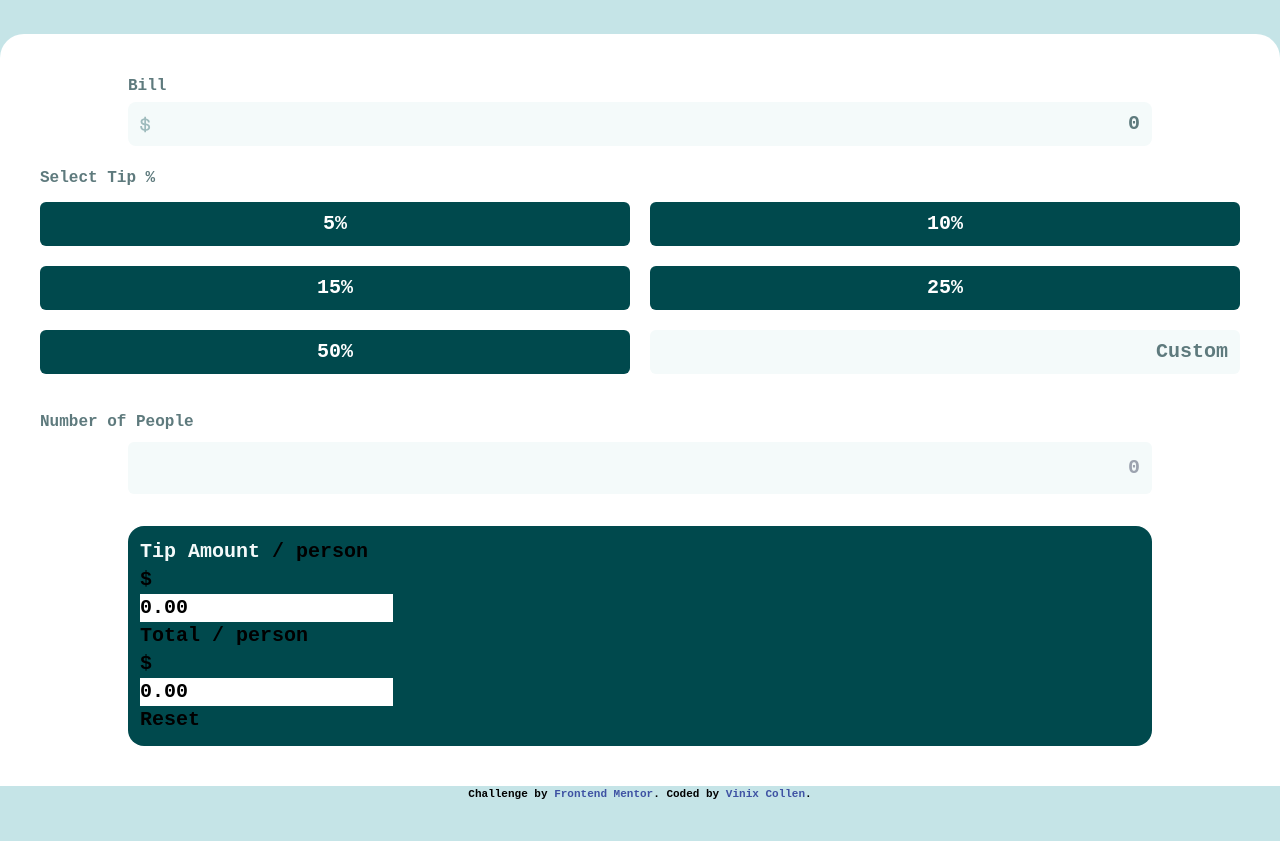
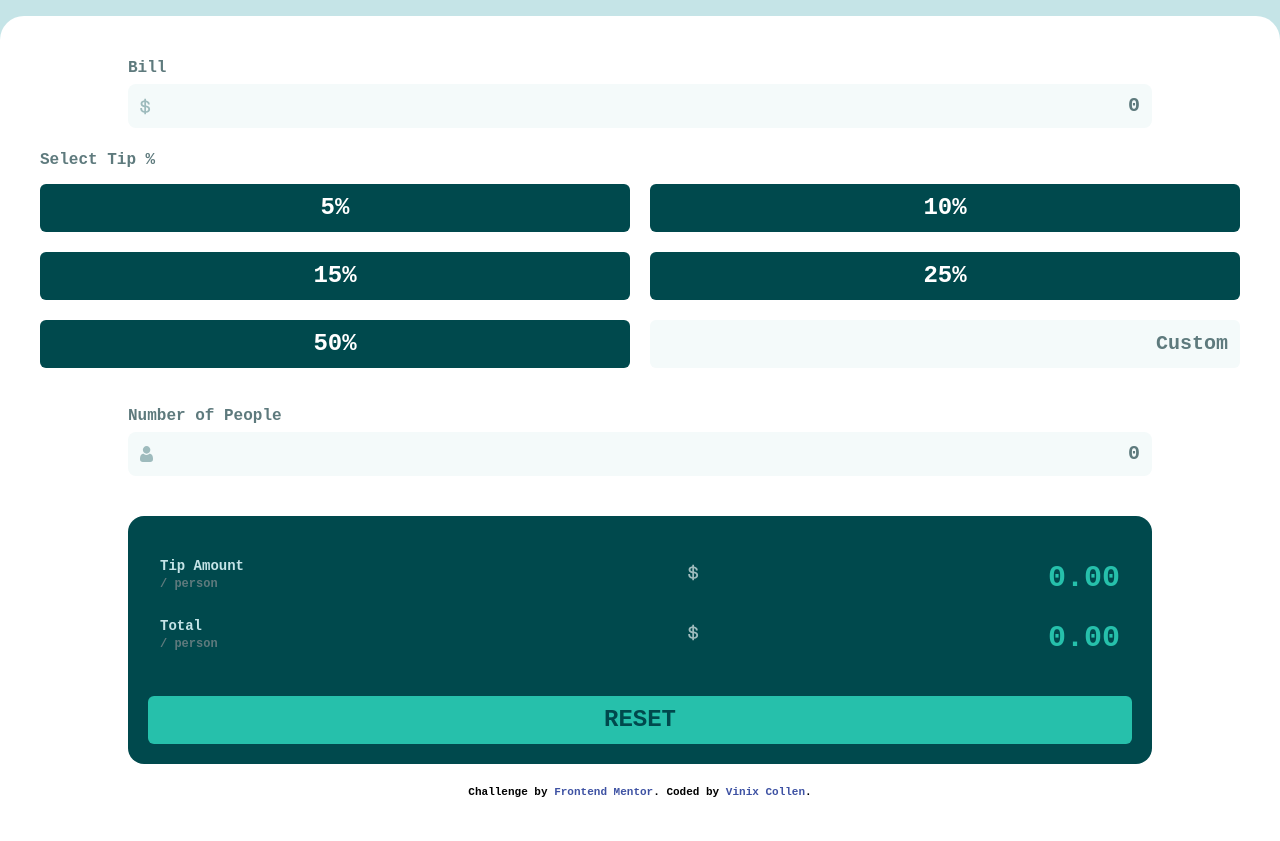
Before and after one commit to vinixcollen/tip-calculator, a plain HTML site: page index.html in a window 1280 px wide. Shown: the part 102-943 px from the top of the page. Before the commit the page ends 905 px from the top, so only its background shows below. Drawn offline with nearby package versions, Linux system fonts and the light colour scheme.

Commit message:
Edit index.html and Create index.js

```diff
--- a/index.html
+++ b/index.html
@@ -15,6 +15,7 @@
       theme: {
         extend: {
           colors: {
+            tip: 'hsl(172, 67%, 45%)',
             primary: 'hsl(185, 41%, 84%)',
             btn: 'hsl(183, 100%, 15%)',
             label: 'hsl(186, 14%, 43%)',
@@ -42,56 +43,70 @@
   <h2 style="color: hsl(186, 14%, 43%);" class="text-center text-clifford font-bold mb-10 text-xl">TTER</h2> -->
 
   <!-- Can be done like this -->
-  <h2 class="text-center font-bold my-10 tracking-5 text-label text-xl uppercase">spli<br />tter</h2>
+  <img src="images/logo.svg" alt="logo" class="mx-auto my-8"/>
+  <!-- <h2 class="text-center font-bold my-10 tracking-5 text-label text-xl uppercase">spli<br />tter</h2> -->
 
   <div class="bg-white rounded-t-3xl py-10">
     <div class="w-4/5 mx-auto">
       <label class="text-label">Bill</label>
       <div class="mt-1 mb-5 relative">
         <img src="./images/icon-dollar.svg" alt="icon" class="absolute top-3.5 left-3" />
-          <input type="text" placeholder="0" class="bg-input placeholder-label text-btn text-xl w-full text-right py-2 pl-8 pr-3 rounded-lg" />
+        <input type="text" placeholder="0" class="bg-input placeholder-label text-btn text-xl w-full text-right py-2 pl-8 pr-3 rounded-lg outline-0 focus:border-2 focus:border-tip" />
       </div>
     </div>
 
 
-    <label style="color: hsl(186, 14%, 43%)" class="px-10">Select Tip %</label>
+    <label class="px-10 text-label" className="buttons">Select Tip %</label>
     <div class="grid grid-cols-2 grid-rows-3 gap-5 justify-items-stretch mt-3 mx-10 mb-9">
-      <button class="text-xl py-2 rounded-md bg-btn text-white">5%</button>
-      <button class="text-xl py-2 rounded-md bg-btn text-white">10%</button>
-      <button class="text-xl py-2 rounded-md bg-btn text-white">15%</button>
-      <button class="text-xl py-2 rounded-md bg-btn text-white">25%</button>
-      <button class="text-xl py-2 rounded-md bg-btn text-white">50%</button>
+      <button class="text-2xl py-2 rounded-md bg-btn text-white hover:bg-tip hover:text-btn active:bg-tip active:bg-opacity-50">5%</button>
+      <button class="text-2xl py-2 rounded-md bg-btn text-white hover:bg-tip hover:text-btn active:bg-tip active:bg-opacity-50">10%</button>
+      <button class="text-2xl py-2 rounded-md bg-btn text-white hover:bg-tip hover:text-btn active:bg-tip active:bg-opacity-50">15%</button>
+      <button class="text-2xl py-2 rounded-md bg-btn text-white hover:bg-tip hover:text-btn active:bg-tip active:bg-opacity-50">25%</button>
+      <button class="text-2xl py-2 rounded-md bg-btn text-white hover:bg-tip hover:text-btn active:bg-tip active:bg-opacity-50">50%</button>
       <!-- placeholder-[extension color from tailwind config for placeholder color] -->
-      <input type="text" placeholder="Custom" class="text-right text-xl px-3 rounded-md text-btn bg-input placeholder-label"/>
+      <input type="text" placeholder="Custom" class="text-right text-xl px-3 rounded-md text-btn bg-input placeholder-label outline-0 focus:border-2 focus:border-tip" className="tip-input" />
     </div>
 
-    <label style="color: hsl(186, 14%, 43%)" class="px-10">Number of People</label>
-    <div class="flex flex-row">
-      <input type="text" placeholder="0" style="background-color: hsl(189, 41%, 97%); color: hsl(183, 100%, 15%); ::placeholder{color: hsl(186, 14%, 43%);}" class="text-right w-4/5 m-auto py-3 px-3 text-xl rounded-md mb-8 mt-2"/>
-    </div>
-
-    <div style="background-color: hsl(183, 100%, 15%);" class="rounded-2xl w-4/5 m-auto py-3 px-3 text-xl">
-      <label style="background-color: hsl(183, 100%, 15%); color: hsl(189, 41%, 97%);">Tip Amount</label>
-      <label>/ person</label>
-      <div>
-        <p>$</p>
-        <input type="text" value="0.00"/>
-      </div>
-
-      <label>Total</label>
-      <label>/ person</label>
-      <div>
-        <p>$</p>
-        <input type="text" value="0.00"/>
-      </div>
-
-      <button>Reset</button>
+    <div class="w-4/5 mx-auto">
+      <label class="text-label">Number of People</label>
+      <div class="mt-1 mb-5 relative">
+        <img src="images/icon-person.svg" alt="icon-person" class="absolute top-3.5 left-3"/>
+        <input type="text" placeholder="0" className="bill-input" class="bg-input placeholder-label text-btn text-xl w-full text-right py-2 pl-8 pr-3 rounded-lg outline-0 focus:border-2 focus:border-tip" className="num-of-people" />
       </div>
     </div>
 
-  <div class="attribution">
+    <div class="bg-btn rounded-2xl w-4/5 mx-auto mt-10 pt-10 px-5">
+      <div class="grid">
+        <div class="grid grid-cols-2 mx-3">
+          <div class="flex flex-col">
+            <label class="text-primary text-sm">Tip Amount</label>
+            <label class="text-label text-xs">/ person</label>
+          </div>
+          <div class="grid justify-items-end mt-1 mb-5 relative">
+            <img src="images/icon-dollar.svg" alt="icon" class="absolute top-1 left-12">
+            <input type="text" value="0.00" class="w-20 text-right bg-btn text-tip text-3xl" className="tip-amount" />
+          </div>
+
+          <div class="flex flex-col">
+            <label class="text-primary text-sm">Total</label>
+            <label class="text-label text-xs">/ person</label>
+          </div>
+          <div class="mt-1 mb-5 relative flex flex-row justify-end">
+            <img src="images/icon-dollar.svg" alt="icon" class="absolute top-1 left-12">
+            <input type="text" value="0.00" class="w-20 text-right bg-btn text-tip text-3xl" />
+          </div>
+        </div>
+      </div>
+
+      <div class="mx-auto relative">
+        <button class="text-btn bg-tip mx-auto rounded-md py-2 my-5 text-2xl w-full hover:shadow-inner hover:shadow-[0_0_0_10em_rgba(255,255,255,0.3)] hover:shadow-white hover:shadow-2xl">RESET</button>
+      </div>
+    </div>
+
+    <div class="attribution mt-5">
       Challenge by <a href="https://www.frontendmentor.io?ref=challenge" target="_blank">Frontend Mentor</a>.
       Coded by <a href="#">Vinix Collen</a>.
     </div>
+  </div>
 </body>
 </html>
```
Also changed, not shown: index.js (added, +33 -0 lines). Lines whose indentation alone changed are shown as unchanged.
